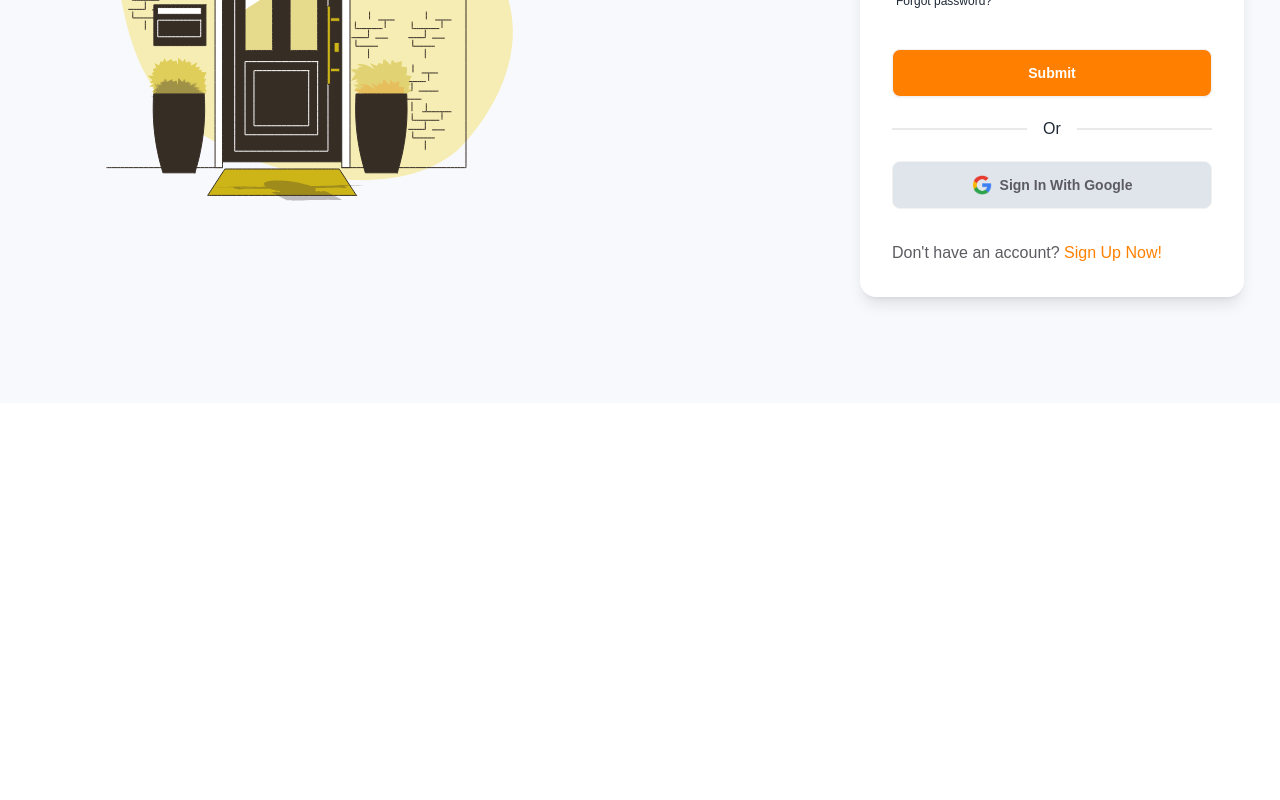
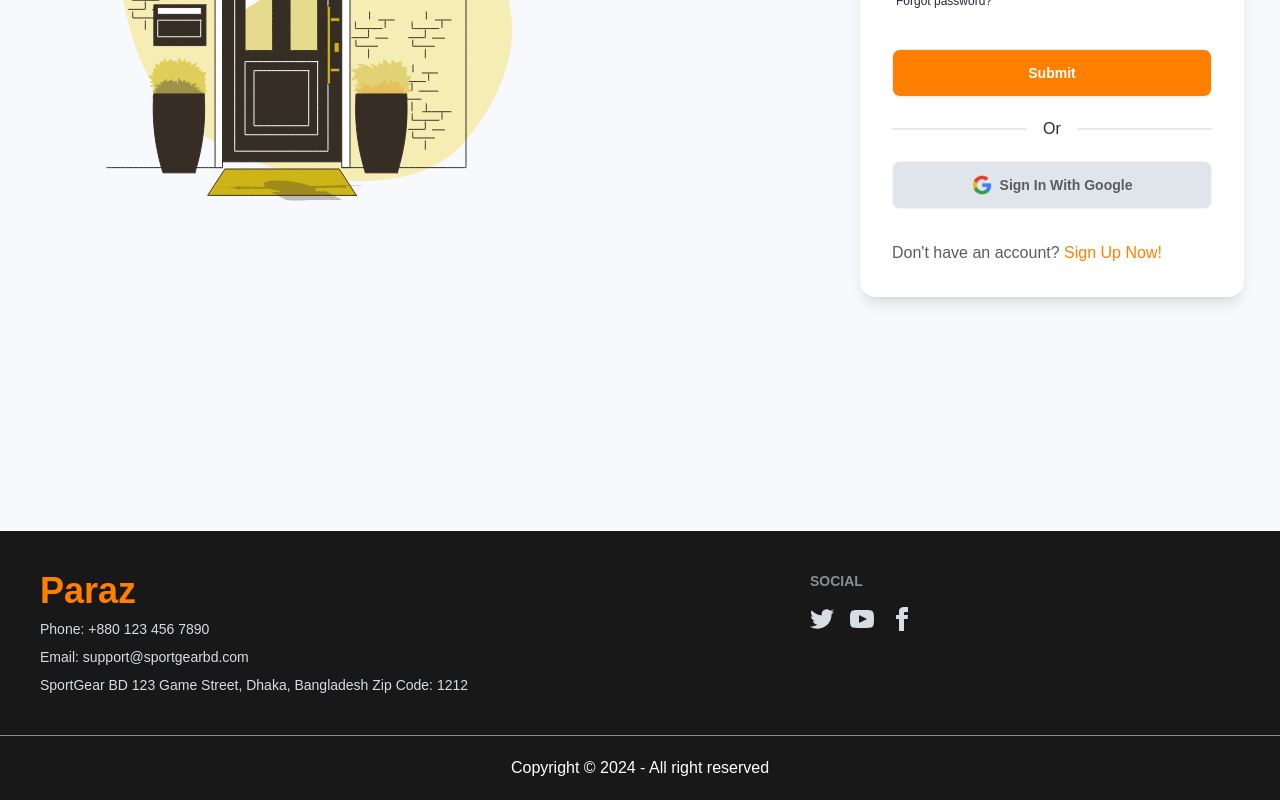
Before and after one commit to Durjoy96/sports-equipment-store-web, a React (Vite) app: page /sign-in in a window 1280 px wide. Shown: the part 517-1317 px from the top of the page. Before the commit the page ends 920 px from the top, so only its background shows below. Built offline with nearby package versions, Linux system fonts and the light colour scheme; no server answers.

Commit message:
footer and my equipments problem solve

```diff
--- /dev/null
+++ b/src/components/Footer/Footer.jsx
@@ -0,0 +1,62 @@
+const Footer = () => {
+  return (
+    <>
+      <div className="bg-black/90 mt-12 md:mt-20 lg:mt-32">
+        <footer className="footer text-neutral-content p-10 max-w-screen-xl mx-auto">
+          <aside>
+            <h2 className="text-4xl font-bold text-primary">Paraz</h2>
+            <p> Phone: +880 123 456 7890</p>
+            <p>Email: support@sportgearbd.com</p>
+            <p>
+              SportGear BD 123 Game Street, Dhaka, Bangladesh Zip Code: 1212
+            </p>
+          </aside>
+          <nav>
+            <h6 className="footer-title">Social</h6>
+            <div className="grid grid-flow-col gap-4">
+              <a className="cursor-pointer">
+                <svg
+                  xmlns="http://www.w3.org/2000/svg"
+                  width="24"
+                  height="24"
+                  viewBox="0 0 24 24"
+                  className="fill-current"
+                >
+                  <path d="M24 4.557c-.883.392-1.832.656-2.828.775 1.017-.609 1.798-1.574 2.165-2.724-.951.564-2.005.974-3.127 1.195-.897-.957-2.178-1.555-3.594-1.555-3.179 0-5.515 2.966-4.797 6.045-4.091-.205-7.719-2.165-10.148-5.144-1.29 2.213-.669 5.108 1.523 6.574-.806-.026-1.566-.247-2.229-.616-.054 2.281 1.581 4.415 3.949 4.89-.693.188-1.452.232-2.224.084.626 1.956 2.444 3.379 4.6 3.419-2.07 1.623-4.678 2.348-7.29 2.04 2.179 1.397 4.768 2.212 7.548 2.212 9.142 0 14.307-7.721 13.995-14.646.962-.695 1.797-1.562 2.457-2.549z"></path>
+                </svg>
+              </a>
+              <a className="cursor-pointer">
+                <svg
+                  xmlns="http://www.w3.org/2000/svg"
+                  width="24"
+                  height="24"
+                  viewBox="0 0 24 24"
+                  className="fill-current"
+                >
+                  <path d="M19.615 3.184c-3.604-.246-11.631-.245-15.23 0-3.897.266-4.356 2.62-4.385 8.816.029 6.185.484 8.549 4.385 8.816 3.6.245 11.626.246 15.23 0 3.897-.266 4.356-2.62 4.385-8.816-.029-6.185-.484-8.549-4.385-8.816zm-10.615 12.816v-8l8 3.993-8 4.007z"></path>
+                </svg>
+              </a>
+              <a className="cursor-pointer">
+                <svg
+                  xmlns="http://www.w3.org/2000/svg"
+                  width="24"
+                  height="24"
+                  viewBox="0 0 24 24"
+                  className="fill-current"
+                >
+                  <path d="M9 8h-3v4h3v12h5v-12h3.642l.358-4h-4v-1.667c0-.955.192-1.333 1.115-1.333h2.885v-5h-3.808c-3.596 0-5.192 1.583-5.192 4.615v3.385z"></path>
+                </svg>
+              </a>
+            </div>
+          </nav>
+        </footer>
+        <div className="border-t border-white/50">
+          <p className="text-center text-white py-5">
+            Copyright © 2024 - All right reserved
+          </p>
+        </div>
+      </div>
+    </>
+  );
+};
+export default Footer;
--- a/src/components/Navbar/Navbar.jsx
+++ b/src/components/Navbar/Navbar.jsx
@@ -14,7 +14,7 @@
       name: "My Equipment List",
     },
   ];
-  console.log(databaseUserInfo._id);
+  console.log(databaseUserInfo);
   return (
     <>
       <div className="bg-base-100 py-2">
--- a/src/main.jsx
+++ b/src/main.jsx
@@ -80,8 +80,6 @@
             <MyEquipments></MyEquipments>
           </PrivateRoute>
         ),
-        loader: ({ params }) =>
-          fetch(`http://localhost:5000/equipments/user/${params.id}`),
       },
       {
         path: "/user/equipment/:id/edit",
--- a/src/pages/Home.jsx
+++ b/src/pages/Home.jsx
@@ -182,7 +182,7 @@
           <h2 className="text-xl font-bold text-base-content text-center md:text-2xl lg:text-3xl">
             Why Shop With Us?
           </h2>
-          <div className="py-12 px-8 bg-base-100 rounded-xl mt-8 flex gap-6 shadow-md">
+          <div className="py-12 px-8 bg-base-100 rounded-xl mt-8 flex gap-6 shadow-md flex-col md:flex-row">
             <div className="flex items-center gap-4">
               <div className="h-14">
                 <img className="h-full" src={DeliveryPng} alt="" />
--- a/src/pages/MyEquipments.jsx
+++ b/src/pages/MyEquipments.jsx
@@ -1,14 +1,24 @@
 import { useLoaderData } from "react-router-dom";
 import Card from "../components/MyEquipments/Card";
-import { useState } from "react";
+import { useContext, useEffect, useState } from "react";
+import { authContext } from "../AuthProvider/AuthProvider";
 
 const MyEquipments = () => {
-  const data = useLoaderData();
-  console.log(data);
-  const [equipmentData, setEquipmentData] = useState(data);
+  const { user, databaseUserInfo } = useContext(authContext);
+  console.log(databaseUserInfo._id);
+
+  useEffect(() => {
+    fetch(`http://localhost:5000/equipments/user/${databaseUserInfo._id}`)
+      .then((res) => res.json())
+      .then((data) => setEquipmentData(data));
+  }, [user]);
+
+  const [equipmentData, setEquipmentData] = useState([]);
 
   const filteredDataHandler = (id) => {
-    const remainingData = data.filter((equipment) => equipment._id !== id);
+    const remainingData = equipmentData.filter(
+      (equipment) => equipment._id !== id
+    );
     setEquipmentData(remainingData);
   };
 
--- a/src/routes/Root.jsx
+++ b/src/routes/Root.jsx
@@ -1,5 +1,6 @@
 import { Outlet } from "react-router-dom";
 import Navbar from "../components/Navbar/Navbar";
+import Footer from "../components/Footer/Footer";
 
 const Root = () => {
   return (
@@ -10,6 +11,7 @@
       <main className="px-5">
         <Outlet></Outlet>
       </main>
+      <Footer></Footer>
     </>
   );
 };
```
